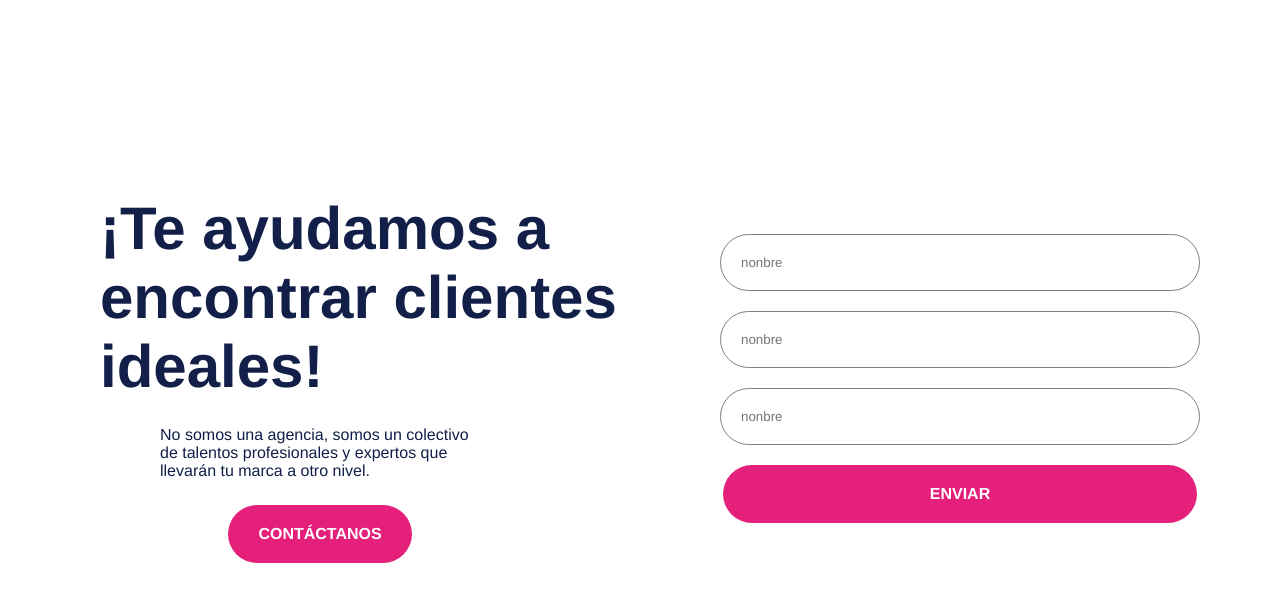
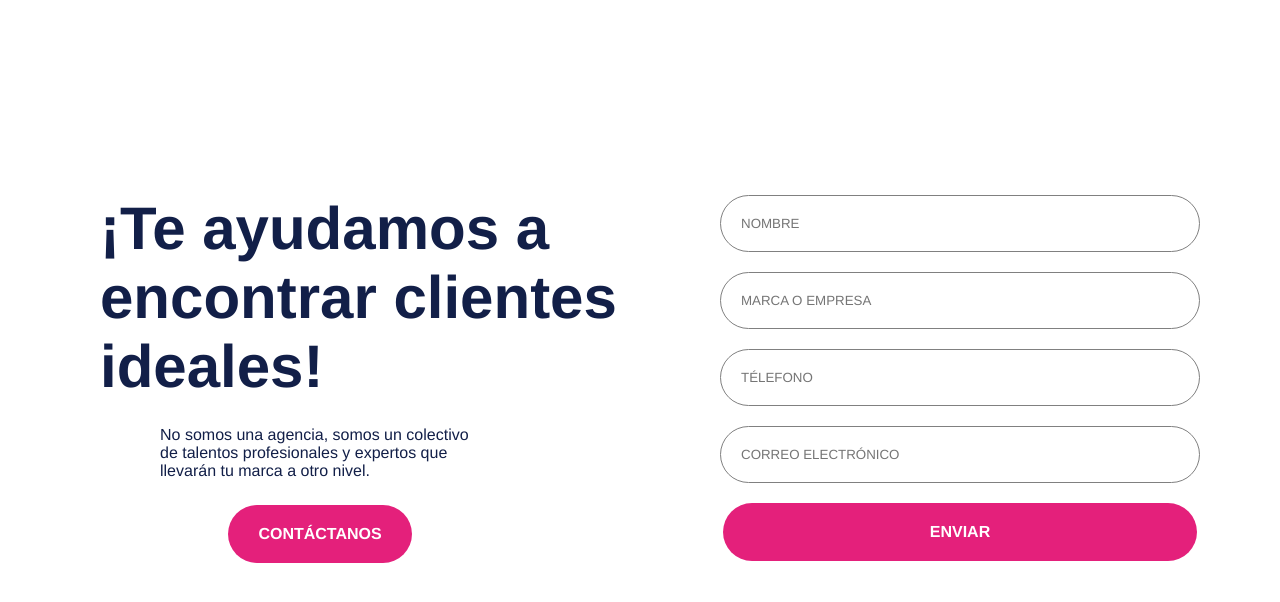
Before and after one commit to jos0034/pagliz, a plain HTML site: page index.html in a window 1280 px wide. Shown: the part 342-944 px from the top of the page. Drawn offline with Linux system fonts and the light colour scheme.

Commit message:
Add files via upload

```diff
--- a/index.html
+++ b/index.html
@@ -436,9 +436,10 @@
 		<div class="header-img">
 			<!--<img src="header.svg">-->
 			<form action="form.php" method="post">
-				<input type="text" name="nombre" placeholder="nonbre">
-				<input type="text" name="nombre" placeholder="nonbre">
-				<input type="text" name="nombre" placeholder="nonbre">
+				<input type="text" name="nombre" placeholder="NOMBRE">
+				<input type="text" name="nombre" placeholder="MARCA O EMPRESA">
+				<input type="text" name="nombre" placeholder="TÉLEFONO">
+				<input type="text" name="nombre" placeholder="CORREO ELECTRÓNICO">
 				<input type="submit" value="ENVIAR">
 			</form>
 		</div>
```
